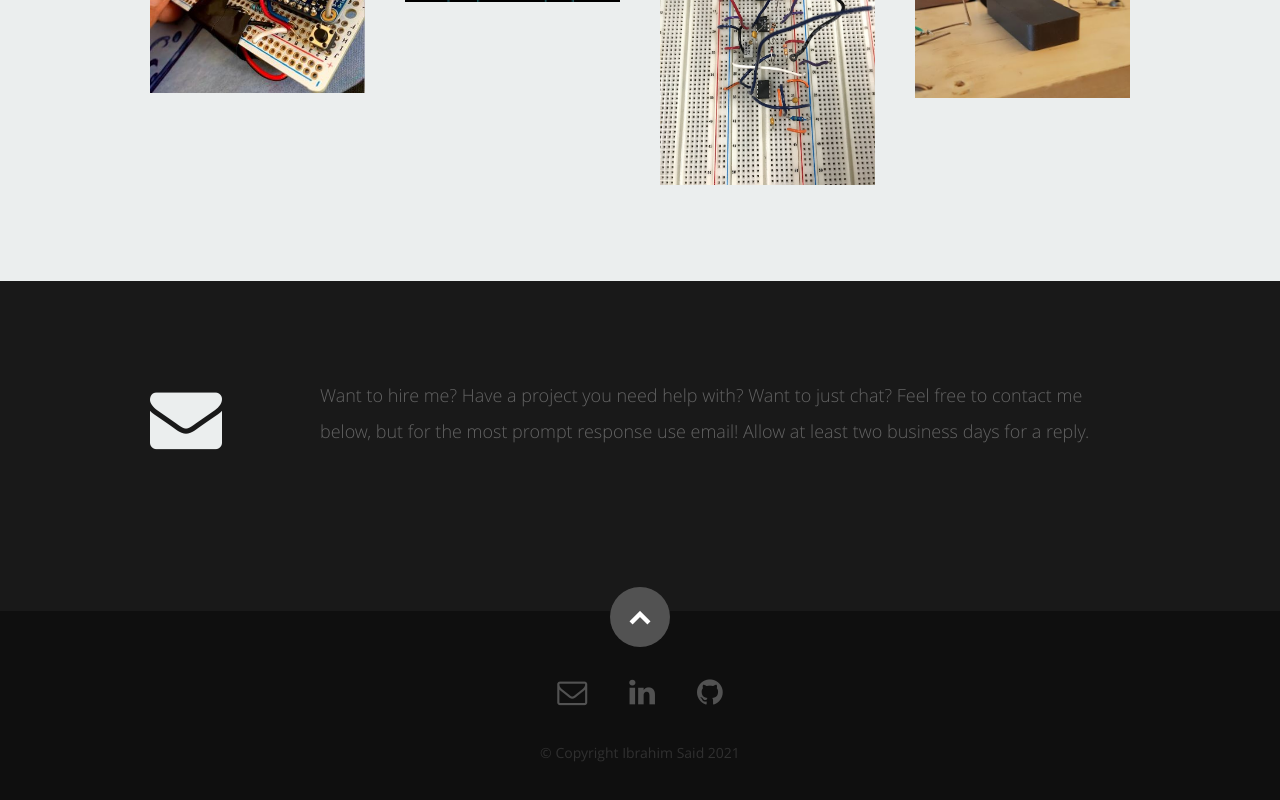
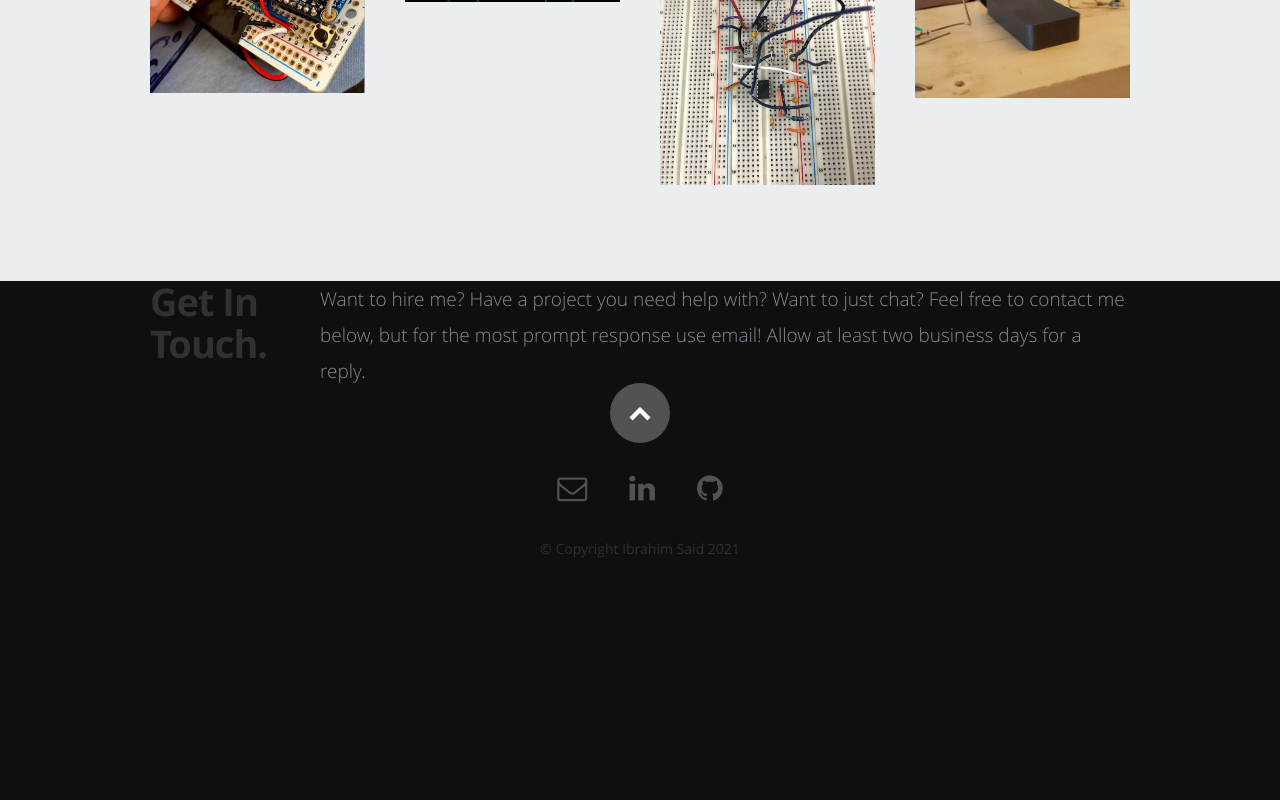
Before and after one commit to 1brahimsaid/website, a React (Create React App) app: page / in a window 1280 px wide. Shown: the part 3732-4532 px from the top of the page. After the commit the page ends 4344 px from the top, so only its background shows below. Built offline with nearby package versions, Linux system fonts and the light colour scheme.

Commit message:
just deleting shit I prob ruined thye site

```diff
--- a/public/css/layout.css
+++ b/public/css/layout.css
@@ -785,74 +785,6 @@ call-to-action .button {
 }
 
 /* ------------------------------------------------------------------ */
-/* h. Contact Section
-/* ------------------------------------------------------------------ */
-
-#contact {
-   background: #191919;
-   padding-top: 96px;
-   padding-bottom: 102px;
-   color: #636363;
-}
-#contact .section-head { margin-bottom: 42px; }
-
-#contact a, #contact a:visited  { color: #0762f9; }
-#contact a:hover, #contact a:focus { color: #fff; }
-
-#contact h1 {
-   font: 18px/24px 'opensans-bold', sans-serif;
-   text-transform: uppercase;
-   letter-spacing: 3px;
-   color: #EBEEEE;
-   margin-bottom: 6px;
-}
-#contact h1 span { display: none; }
-#contact h1:before {
-   font-family: 'FontAwesome';
-   content: "\f0e0";
-	padding-right: 10px;
-	font-size: 72px;
-   line-height: 72px;
-   text-align: left;
-   float: left;
-   color: #ebeeee;
-}
-
-#contact h4 {
-   font: 16px/24px 'opensans-bold', sans-serif;
-   color: #EBEEEE;
-   margin-bottom: 6px;
-}
-#contact p.lead {
-   font: 18px/36px 'opensans-light', sans-serif;
-   padding-right: 3%;
-}
-#contact .header-col { padding-top: 6px; }
-
-
-
-
-
-/* Twitter Feed */
-#twitter {
-   margin-top: 12px;
-   padding: 0;
-}
-#twitter li {
-   margin: 6px 0px 12px 0;
-   line-height: 30px;
-}
-#twitter li span {
-   display: block;
-}
-#twitter li b a {
-   font: 13px/36px 'opensans-regular', Sans-serif;
-   color: #474747 !important;
-   border: none;
-}
-
-
-/* ------------------------------------------------------------------ */
 /* i. Footer
 /* ------------------------------------------------------------------ */
 
```
